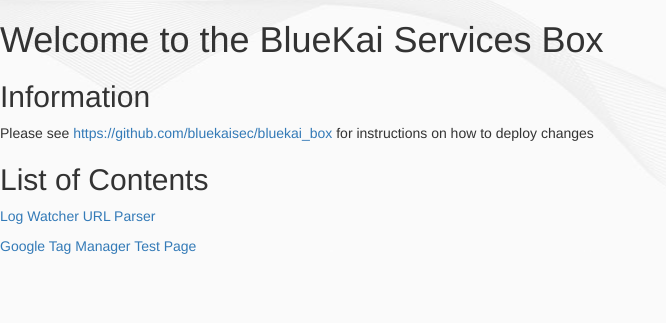
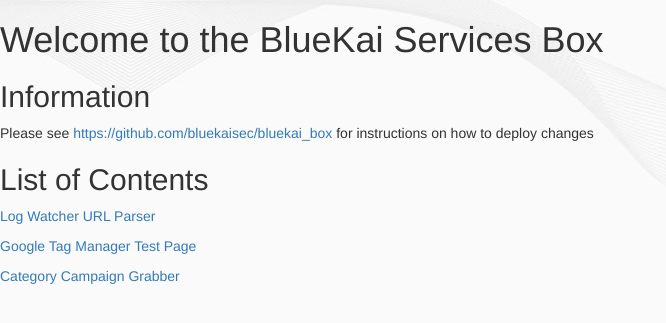
Before and after one commit to bluekaisec/bluekai_services_box, a Flask app: page / in a window 1280 px wide. Shown: the top 323 px of the page, without its empty margins (0-666 px from the left). Run offline with Flask 2, Linux system fonts and the light colour scheme; some libraries are stand-ins or nearby versions.

Commit message:
Category grabber
-

```diff
--- a/main.py
+++ b/main.py
@@ -76,7 +76,7 @@ def google_tag_manager_test_page():
 # GOOGLE TAG MANAGER TEST PAGE : END
 
 # CATEGORY AUDIENCE/CAMAPAIGN GRABBER : START
-@app.route('/google_tag_manager_test_page')
+@app.route('/category_campaign_grabber')
 
 def category_campaign_grabber():
     return render_template('category_campaign_grabber.html')
--- a/templates/index.html
+++ b/templates/index.html
@@ -41,6 +41,7 @@ height="0" width="0" style="display:none;visibility:hidden"></iframe></noscript>
 
         <p><a href="/log_watcher_url_parser">Log Watcher URL Parser</a></p>
         <p><a href="/google_tag_manager_test_page">Google Tag Manager Test Page</a></p>
+        <p><a href="/category_campaign_grabber">Category Campaign Grabber</a></p>
 
       </div>
     </div>
```
